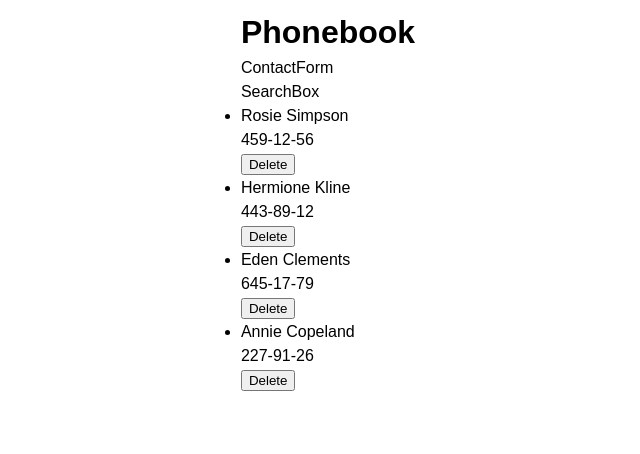
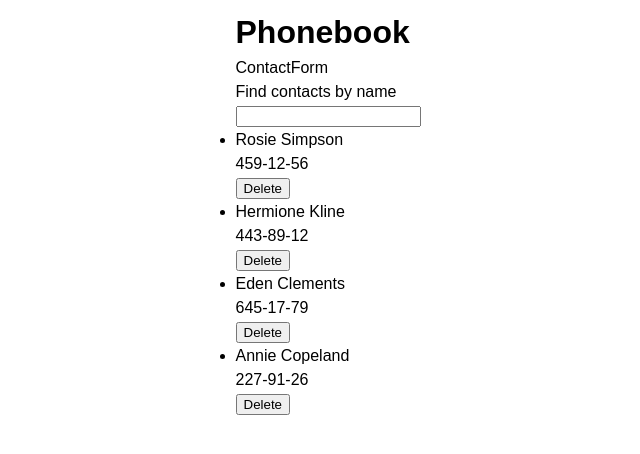
Before and after one commit to webdevbiv/goit-react-hw-03, a React (Vite) app: page / in a window 1280 px wide. Shown: the top 454 px of the page, without its empty margins (312-952 px from the left). Built offline with nearby package versions, Linux system fonts and the light colour scheme.

Commit message:
ADD | step 2

```diff
--- a/src/App.jsx
+++ b/src/App.jsx
@@ -6,12 +6,19 @@ import contacts from "./data/contacts.json";
 
 const App = () => {
   const [userSearch, setUserSearch] = useState("");
+
+  const filteredContacts = contacts.filter(({ name }) =>
+    name.toLocaleLowerCase().includes(userSearch.toLowerCase())
+  );
+
+  const handleUserSearch = (e) => setUserSearch(e.target.value);
+
   return (
     <>
       <h1>Phonebook</h1>
       <ContactForm />
-      <SearchBox value={userSearch} onChange={setUserSearch} />
-      <ContactList contacts={contacts} />
+      <SearchBox value={userSearch} onChange={handleUserSearch} />
+      <ContactList contacts={filteredContacts} />
     </>
   );
 };
--- a/src/components/SearchBox/SearchBox.jsx
+++ b/src/components/SearchBox/SearchBox.jsx
@@ -1,5 +1,12 @@
-const SearchBox = () => {
-  return <div>SearchBox</div>;
+const SearchBox = ({ value, onChange }) => {
+  return (
+    <>
+      <div>
+        <p>Find contacts by name</p>
+        <input type="text" value={value} onChange={onChange} />
+      </div>
+    </>
+  );
 };
 
 export default SearchBox;
```
